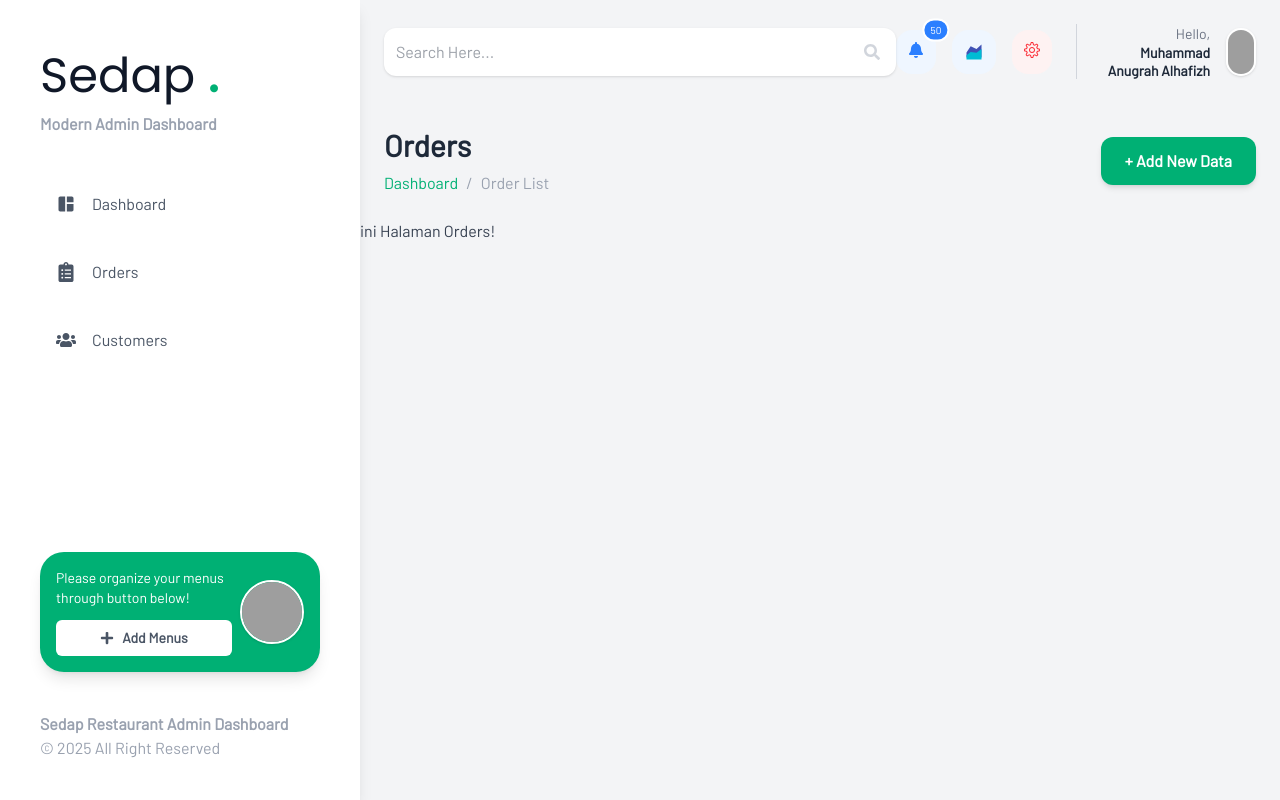
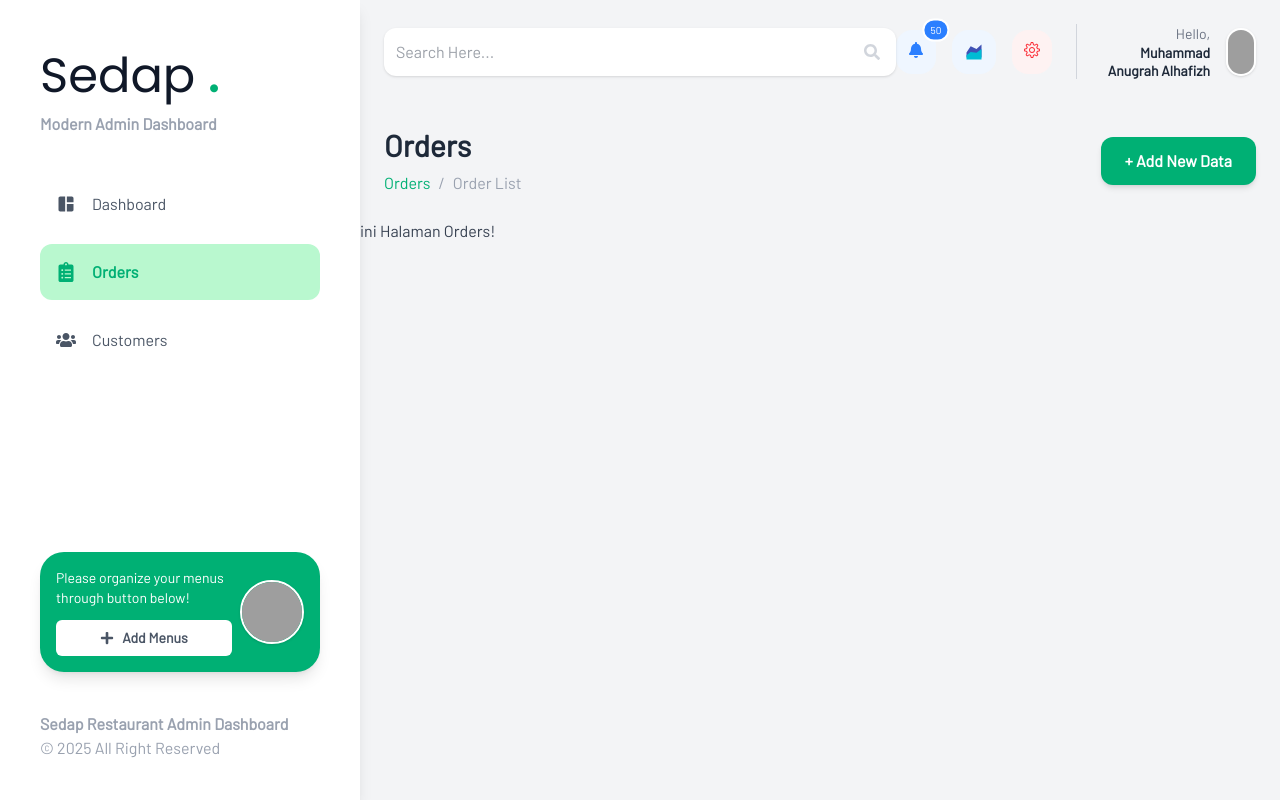
Before and after one commit to alhafizh24si-maker/prak-react, a React (Vite) app: page /orders in a window 1280 px wide. Built offline with nearby package versions, Linux system fonts and the light colour scheme; grey boxes are pictures that could not be loaded.

Commit message:
P6 Navlink agar saat page di tekan hover tetap dengan warna yang sedang dipilih

```diff
--- a/src/components/PageHeader.jsx
+++ b/src/components/PageHeader.jsx
@@ -6,7 +6,7 @@ export default function PageHeader(props) {
                     {props.title}
                 </span>
                 <div id="breadcrumb-links" className="flex items-center font-medium space-x-2 mt-2">
-                    <span id="breadcrumb-home" className="text-hijau">Dashboard</span>
+                    <span id="breadcrumb-home" className="text-hijau">{props.title}</span>
                     <span id="breadcrumb-separator" className="text-gray-400">/</span>
                     <span id="breadcrumb-current" className="text-gray-400">Order List</span>
                 </div>
--- a/src/layouts/Sidebar.jsx
+++ b/src/layouts/Sidebar.jsx
@@ -6,9 +6,15 @@ import {
   FaPlus,
 } from "react-icons/fa";
 import { MdSpaceDashboard } from "react-icons/md";
-import { Link } from "react-router-dom";
+import { Link, NavLink } from "react-router-dom";
 
 export default function Sidebar() {
+        const menuClass = ({ isActive }) =>
+        `flex cursor-pointer items-center rounded-xl p-4  space-x-2
+        ${isActive ?
+            "text-hijau bg-green-200 font-extrabold" :
+            "text-gray-600 hover:text-hijau hover:bg-green-200 hover:font-extrabold"
+        }`
   return (
     <div
       id="sidebar"
@@ -35,36 +41,38 @@ export default function Sidebar() {
   <ul id="menu-list" className="space-y-3">
     {/* Dashboard */}
     <li>
-            <Link
+      <NavLink
         id="menu-1"
         to="/"
-              className="hover:text-hijau flex cursor-pointer items-center rounded-xl p-4 font-medium text-gray-600 hover:bg-green-200 hover:font-extrabold"
+        className={menuClass}
       >
         <MdSpaceDashboard className="mr-4 text-xl" />
         Dashboard
-            </Link>
+      </NavLink>
     </li>
 
     {/* Orders */}
     <li>
-            <Link
+      <NavLink
+        id="menu-2"
         to="/orders"
-              className="hover:text-hijau flex cursor-pointer items-center rounded-xl p-4 font-medium text-gray-600 hover:bg-green-200 hover:font-extrabold"
+        className={menuClass}
       >
         <FaClipboardList className="mr-4 text-xl" />
         Orders
-            </Link>
+      </NavLink>
     </li>
 
     {/* Customers */}
     <li>
-            <Link
+      <NavLink
+        id="menu-3"
         to="/customers"
-              className="hover:text-hijau flex cursor-pointer items-center rounded-xl p-4 font-medium text-gray-600 hover:bg-green-200 hover:font-extrabold"
+        className={menuClass}
       >
         <FaUsers className="mr-4 text-xl" />
         Customers
-            </Link>
+      </NavLink>
     </li>
   </ul>
 </div>
```
Lines whose indentation alone changed are shown as unchanged.
